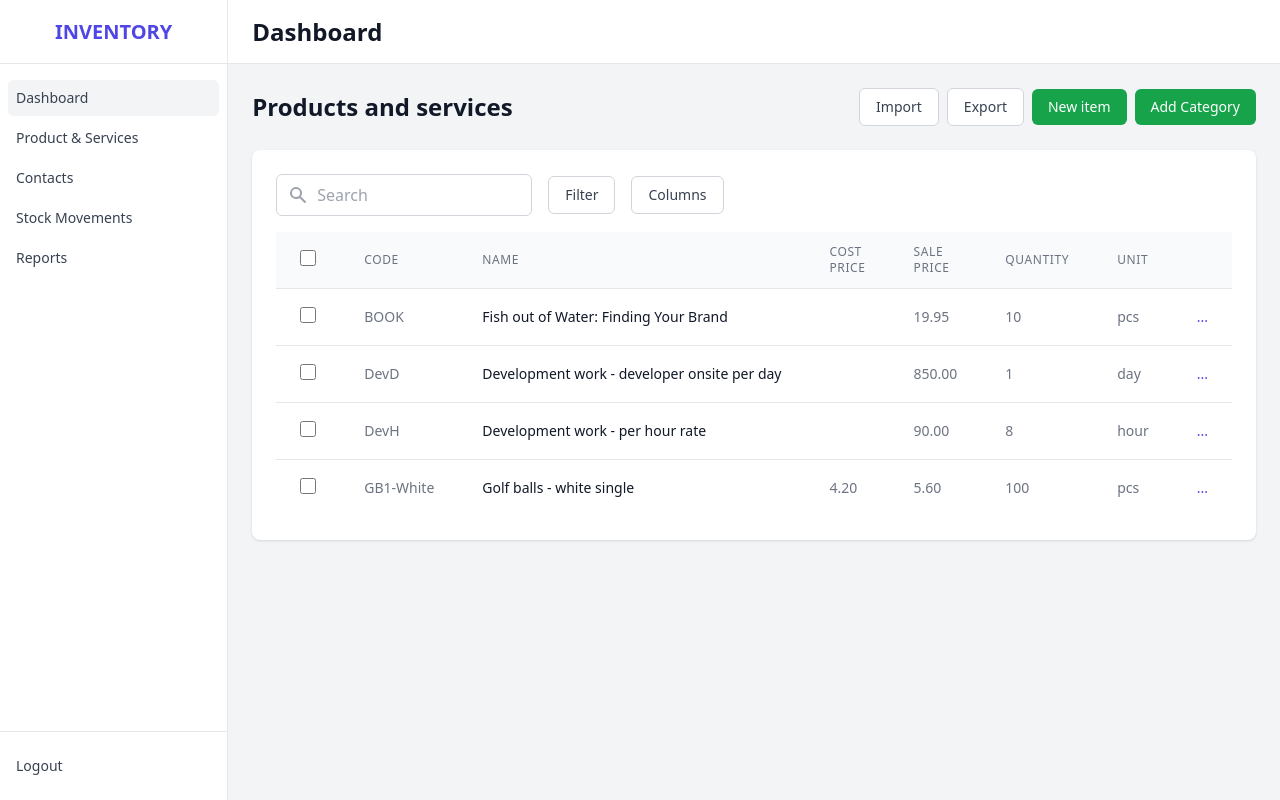
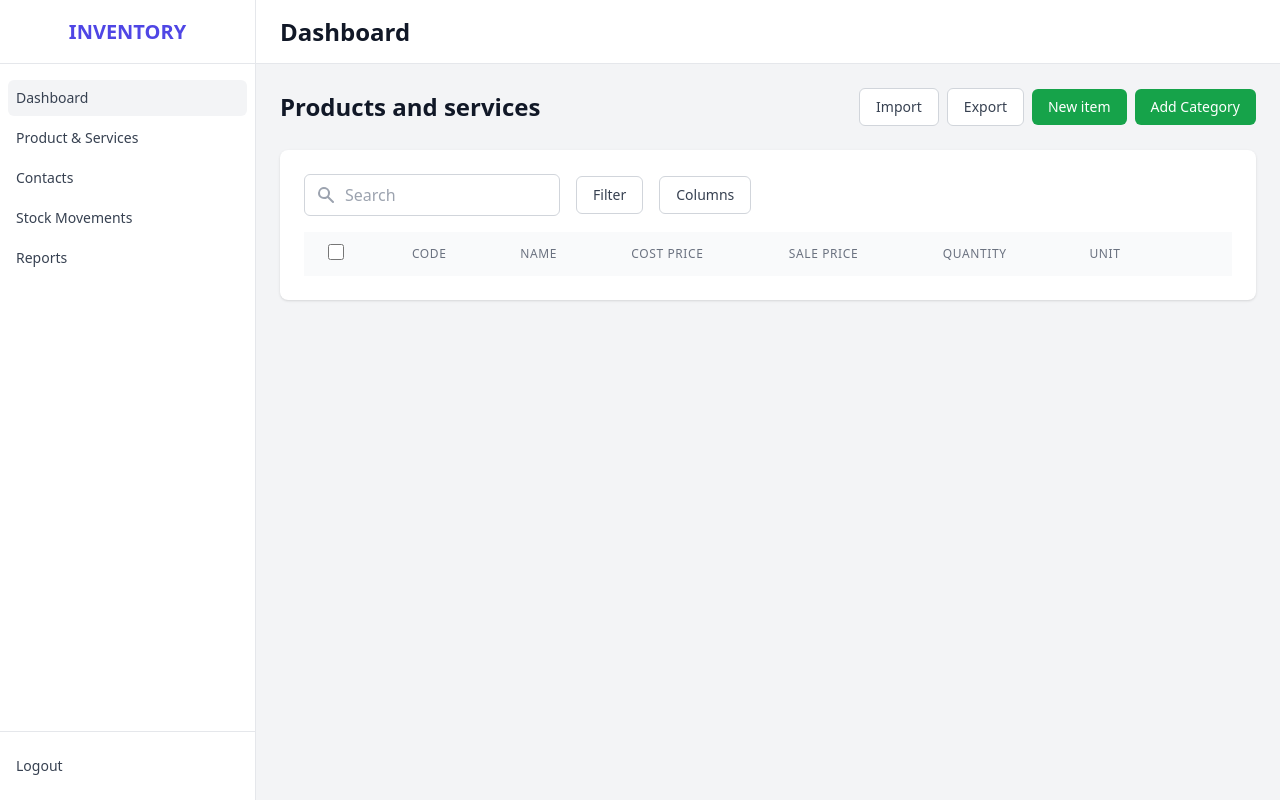
Before and after one commit to joeygracesabusido/inventory_management_project, a FastAPI app: page /products in a window 1280 px wide. Run offline with FastAPI, Linux system fonts and the light colour scheme; lists and menus that the app fills with data are empty; parts of the project's set-up code (start-up, migrations or seed data) failed here and were passed over; some libraries are stand-ins or nearby versions.

Commit message:
09.26.2025 3:41 PM

```diff
--- a/backend/app/main.py
+++ b/backend/app/main.py
@@ -11,6 +11,7 @@ from app.views.queries import Query
 from app.schemas.item import ItemCreate
 from app.crud.item import create_item
 from app.views.category import Mutation as InsertCategory
+from app.views.item import Query as getItems
 from app.db.database import create_unique_indexes
 
 
@@ -18,7 +19,7 @@ from app.views.item import Mutation as ItemMutation
 
 
 @strawberry.type
-class Query(Query) :
+class Query(Query, getItems) :
     pass
 
 @strawberry.type
--- a/backend/app/static/js/product.js
+++ b/backend/app/static/js/product.js
@@ -63,4 +63,78 @@ document.addEventListener('DOMContentLoaded', () => {
             }
         });
     }
+
+    // --- Fetch and Display Items ---
+    if (window.location.pathname === '/products') {
+        const fetchAndDisplayItems = async () => {
+            const getItemsQuery = `
+                query GetItems {
+                    getItems {
+                        code
+                        name
+                        costPrice
+                        salePrice
+                        trackInventory
+                        measurement
+                    }
+                }
+            `;
+
+            try {
+                const token = localStorage.getItem('accessToken');
+                const response = await fetch('/graphql', {
+                    method: 'POST',
+                    headers: {
+                        'Content-Type': 'application/json',
+                        'Accept': 'application/json',
+                        ...(token ? { 'Authorization': `Bearer ${token}` } : {}),
+                    },
+                    body: JSON.stringify({
+                        query: getItemsQuery
+                    })
+                });
+
+                if (!response.ok) {
+                    const errorBody = await response.text();
+                    throw new Error(`Network error: ${response.status} ${response.statusText} - ${errorBody}`);
+                }
+
+                const responseData = await response.json();
+
+                if (responseData.errors) {
+                    alert(`Error fetching items: ${responseData.errors[0].message}`);
+                } else if (responseData.data && responseData.data.getItems) {
+                    const items = responseData.data.getItems;
+                    const tbody = document.querySelector('tbody');
+                    tbody.innerHTML = ''; // Clear existing rows
+
+                    items.forEach(item => {
+                        const row = document.createElement('tr');
+                        row.innerHTML = `
+                            <td class="px-6 py-4 whitespace-nowrap">
+                                <input type="checkbox" class="h-4 w-4 text-indigo-600 border-gray-300 rounded">
+                            </td>
+                            <td class="px-6 py-4 whitespace-nowrap text-sm text-gray-500">${item.code}</td>
+                            <td class="px-6 py-4 whitespace-nowrap text-sm font-medium text-gray-900">${item.name}</td>
+                            <td class="px-6 py-4 whitespace-nowrap text-sm text-gray-500">${item.costPrice || ''}</td>
+                            <td class="px-6 py-4 whitespace-nowrap text-sm text-gray-500">${item.salePrice || ''}</td>
+                            <td class="px-6 py-4 whitespace-nowrap text-sm text-gray-500">${item.trackInventory ? 'Yes' : 'No'}</td>
+                            <td class="px-6 py-4 whitespace-nowrap text-sm text-gray-500">${item.measurement || ''}</td>
+                            <td class="px-6 py-4 whitespace-nowrap text-right text-sm font-medium">
+                                <a href="#" class="text-indigo-600 hover:text-indigo-900">...</a>
+                            </td>
+                        `;
+                        tbody.appendChild(row);
+                    });
+                } else {
+                    alert('An unexpected error occurred while fetching items.');
+                }
+            } catch (error) {
+                console.error('Network error:', error);
+                alert('Failed to connect to the server. Please try again.');
+            }
+        };
+
+        fetchAndDisplayItems();
+    }
 });
--- a/backend/app/templates/products.html
+++ b/backend/app/templates/products.html
@@ -48,62 +48,7 @@
             </tr>
         </thead>
         <tbody class="bg-white divide-y divide-gray-200">
-            <tr>
-                <td class="px-6 py-4 whitespace-nowrap">
-                    <input type="checkbox" class="h-4 w-4 text-indigo-600 border-gray-300 rounded">
-                </td>
-                <td class="px-6 py-4 whitespace-nowrap text-sm text-gray-500">BOOK</td>
-                <td class="px-6 py-4 whitespace-nowrap text-sm font-medium text-gray-900">Fish out of Water: Finding Your Brand</td>
-                <td class="px-6 py-4 whitespace-nowrap text-sm text-gray-500"></td>
-                <td class="px-6 py-4 whitespace-nowrap text-sm text-gray-500">19.95</td>
-                <td class="px-6 py-4 whitespace-nowrap text-sm text-gray-500">10</td>
-                <td class="px-6 py-4 whitespace-nowrap text-sm text-gray-500">pcs</td>
-                <td class="px-6 py-4 whitespace-nowrap text-right text-sm font-medium">
-                    <a href="#" class="text-indigo-600 hover:text-indigo-900">...</a>
-                </td>
-            </tr>
-            <tr>
-                <td class="px-6 py-4 whitespace-nowrap">
-                    <input type="checkbox" class="h-4 w-4 text-indigo-600 border-gray-300 rounded">
-                </td>
-                <td class="px-6 py-4 whitespace-nowrap text-sm text-gray-500">DevD</td>
-                <td class="px-6 py-4 whitespace-nowrap text-sm font-medium text-gray-900">Development work - developer onsite per day</td>
-                <td class="px-6 py-4 whitespace-nowrap text-sm text-gray-500"></td>
-                <td class="px-6 py-4 whitespace-nowrap text-sm text-gray-500">850.00</td>
-                <td class="px-6 py-4 whitespace-nowrap text-sm text-gray-500">1</td>
-                <td class="px-6 py-4 whitespace-nowrap text-sm text-gray-500">day</td>
-                <td class="px-6 py-4 whitespace-nowrap text-right text-sm font-medium">
-                    <a href="#" class="text-indigo-600 hover:text-indigo-900">...</a>
-                </td>
-            </tr>
-            <tr>
-                <td class="px-6 py-4 whitespace-nowrap">
-                    <input type="checkbox" class="h-4 w-4 text-indigo-600 border-gray-300 rounded">
-                </td>
-                <td class="px-6 py-4 whitespace-nowrap text-sm text-gray-500">DevH</td>
-                <td class="px-6 py-4 whitespace-nowrap text-sm font-medium text-gray-900">Development work - per hour rate</td>
-                <td class="px-6 py-4 whitespace-nowrap text-sm text-gray-500"></td>
-                <td class="px-6 py-4 whitespace-nowrap text-sm text-gray-500">90.00</td>
-                <td class="px-6 py-4 whitespace-nowrap text-sm text-gray-500">8</td>
-                <td class="px-6 py-4 whitespace-nowrap text-sm text-gray-500">hour</td>
-                <td class="px-6 py-4 whitespace-nowrap text-right text-sm font-medium">
-                    <a href="#" class="text-indigo-600 hover:text-indigo-900">...</a>
-                </td>
-            </tr>
-            <tr>
-                <td class="px-6 py-4 whitespace-nowrap">
-                    <input type="checkbox" class="h-4 w-4 text-indigo-600 border-gray-300 rounded">
-                </td>
-                <td class="px-6 py-4 whitespace-nowrap text-sm text-gray-500">GB1-White</td>
-                <td class="px-6 py-4 whitespace-nowrap text-sm font-medium text-gray-900">Golf balls - white single</td>
-                <td class="px-6 py-4 whitespace-nowrap text-sm text-gray-500">4.20</td>
-                <td class="px-6 py-4 whitespace-nowrap text-sm text-gray-500">5.60</td>
-                <td class="px-6 py-4 whitespace-nowrap text-sm text-gray-500">100</td>
-                <td class="px-6 py-4 whitespace-nowrap text-sm text-gray-500">pcs</td>
-                <td class="px-6 py-4 whitespace-nowrap text-right text-sm font-medium">
-                    <a href="#" class="text-indigo-600 hover:text-indigo-900">...</a>
-                </td>
-            </tr>
+
         </tbody>
     </table>
 </div>
--- a/backend/app/views/queries.py
+++ b/backend/app/views/queries.py
@@ -8,10 +8,6 @@ from app.crud.contact import get_contacts
 @strawberry.type
 class Query:
     @strawberry.field
-    def hello(self) -> str:
-        return "Hello, world!"
-
-    @strawberry.field
     async def categories(self, name: Optional[str] = None) -> List[CategoryType]:
         categories = await get_categories(name)
         #print(categories)
```
Also changed, not shown: backend/app/views/item.py (+42 -2 lines).
